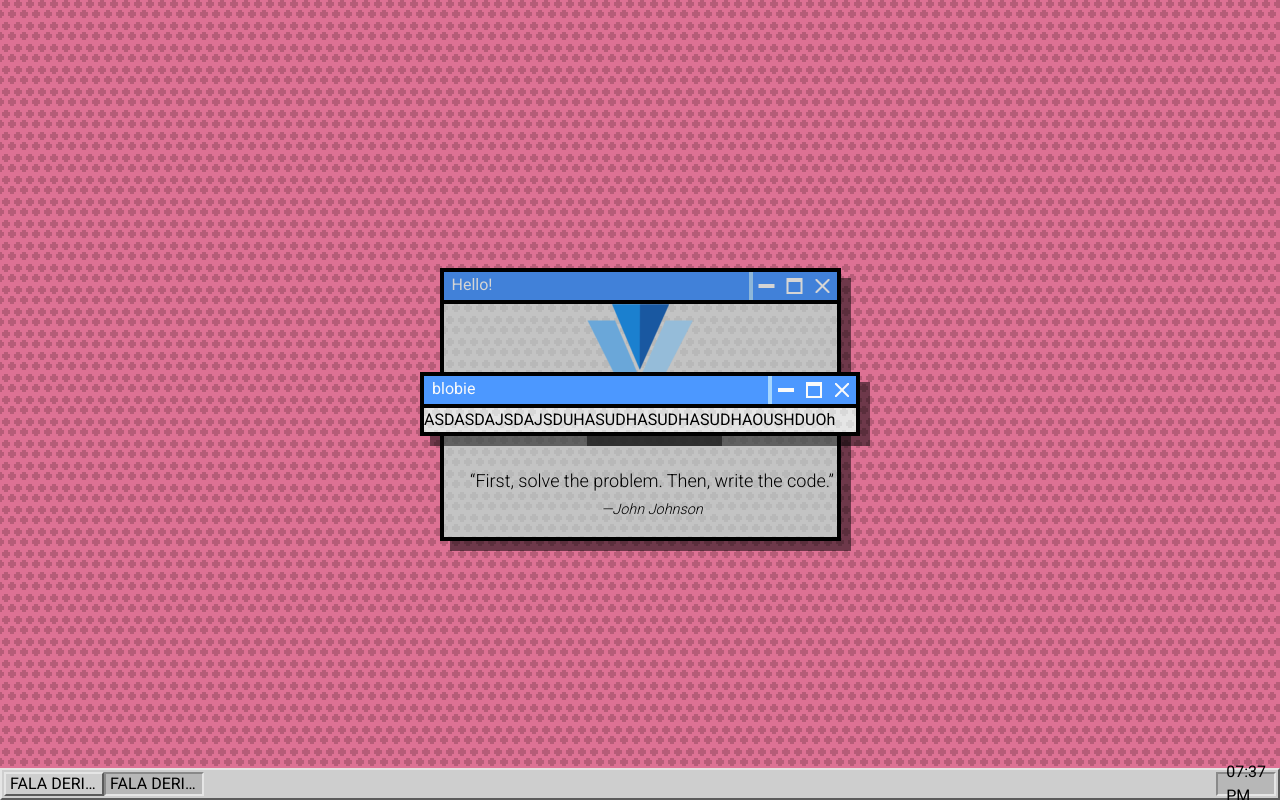
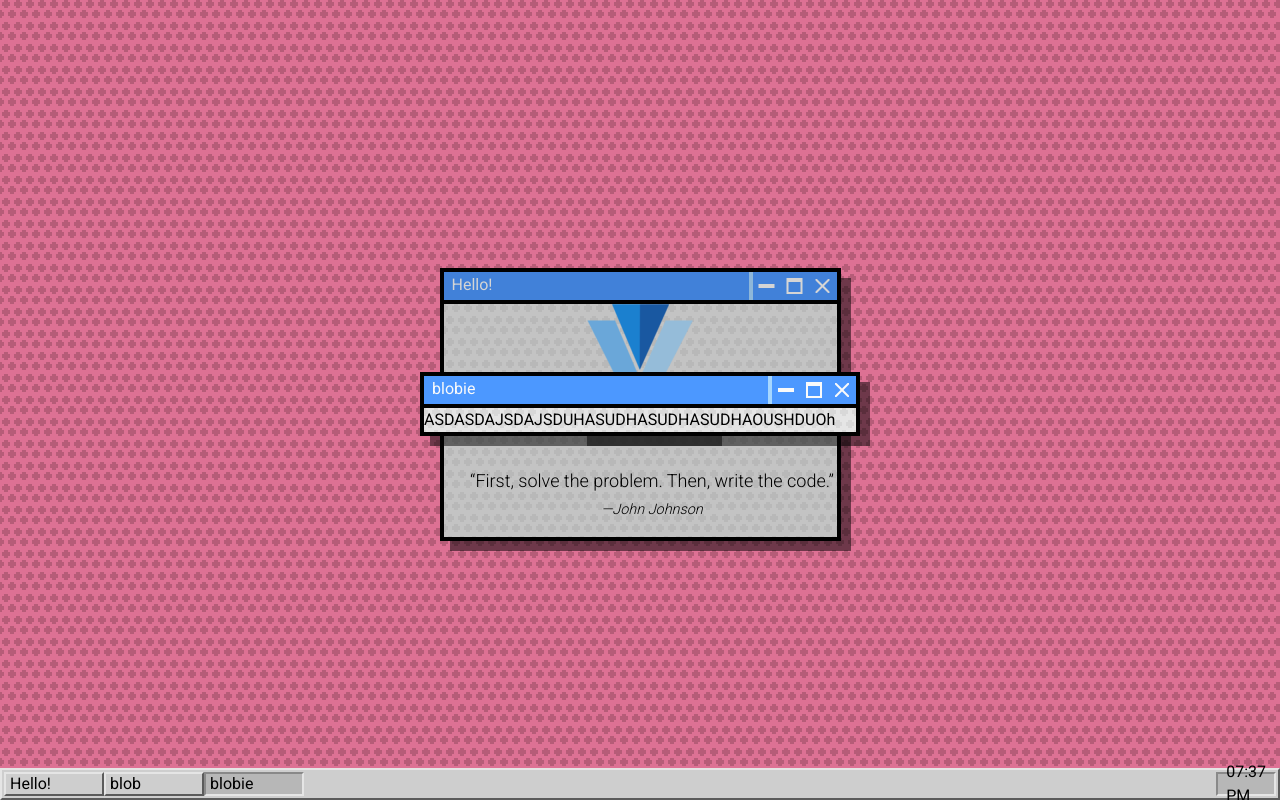
Before and after one commit to santiagogustavo/santiagogustavo.github.io, a Nuxt app: page /inspire in a window 1280 px wide. Built offline with nearby package versions, Linux system fonts and the light colour scheme.

Commit message:
feat(tasks): implement minimize/restore logic for active tasks

```diff
--- a/components/Taskbar/Taskbar.vue
+++ b/components/Taskbar/Taskbar.vue
@@ -1,13 +1,21 @@
 <template>
   <footer class="taskbar">
-    <Task>FALA DERICK AHAHHAHAHHHAHHHAHAAHHHAHAHAHAHAHAH</Task>
-    <Task active>FALA DERICK AHAHHAHAHHHAHHHAHAAHHHAHAHAHAHAHAH</Task>
+    <Task
+      v-for="window in windows"
+      :key="window.id"
+      :active="isWindowActive(window.id)"
+      @click.native="handleClickTask(window.id)"
+    >
+      {{ window.name }}
+    </Task>
     <Spacer />
     <Clock />
   </footer>
 </template>
 
 <script>
+import { mapGetters, mapActions } from 'vuex';
+
 import Task from '@/components/Taskbar/Task.vue';
 import Clock from '@/components/Taskbar/Clock.vue';
 import Spacer from '@/components/Spacer.vue';
@@ -18,6 +26,28 @@ export default {
     Task,
     Clock,
     Spacer,
+  },
+  computed: {
+    ...mapGetters({
+      windows: 'windowManager/getWindows',
+      activeWindow: 'windowManager/getActiveWindow',
+    }),
+  },
+  methods: {
+    ...mapActions({
+      minimizeWindow: 'windowManager/minimizeWindow',
+      restoreWindow: 'windowManager/restoreWindow',
+    }),
+    isWindowActive(id) {
+      return id === this.activeWindow;
+    },
+    handleClickTask(id) {
+      if (this.isWindowActive(id)) {
+        this.minimizeWindow(id);
+      } else {
+        this.restoreWindow(id);
+      }
+    },
   },
 };
 </script>
--- a/components/WindowManager/Window.vue
+++ b/components/WindowManager/Window.vue
@@ -81,7 +81,7 @@ export default {
   computed: {
     ...mapGetters({
       getWindowById: 'windowManager/getWindowById',
-      activeWindow: 'windowManager/activeWindow',
+      activeWindow: 'windowManager/getActiveWindow',
     }),
     storedWindow() {
       return this.getWindowById(this.id);
@@ -112,6 +112,12 @@ export default {
         '--min-width': `${this.dimensions.width}px`,
       };
     }
+  },
+  watch: {
+    isMinimized(next) {
+      if (!next) return;
+      this.isRestored = true;
+    },
   },
   created() {
     this.id = uuidv4();
--- a/store/windowManager.js
+++ b/store/windowManager.js
@@ -9,7 +9,6 @@ export const mutations = {
       ...state.windows,
       [payload.id]: payload,
     };
-    state.activeWindow = payload.id;
   },
   'MINIMIZE_WINDOW': (state, payload) => {
     state.windows = {
@@ -19,6 +18,11 @@ export const mutations = {
         isMinimized: true,
       },
     };
+    const remainingWindows = Object.values(state.windows).filter(window => !window.isMinimized);
+    const lastActiveWindow = remainingWindows.length
+      ? remainingWindows[remainingWindows.length - 1].id
+      : '';
+    state.activeWindow = lastActiveWindow;
   },
   'RESTORE_WINDOW': (state, payload) => {
     state.windows = {
@@ -28,7 +32,6 @@ export const mutations = {
         isMinimized: false,
       },
     };
-    state.activeWindow = payload;
   },
   'CLOSE_WINDOW': (state, payload) => {
     const { [payload]: removed, ...windows } = state.windows;
@@ -45,9 +48,14 @@ export const mutations = {
 export const actions = {
   registerWindow({ commit }, window) {
     commit('REGISTER_WINDOW', window);
+    commit('SET_ACTIVE_WINDOW', window?.id);
   },
   minimizeWindow({ commit }, id) {
     commit('MINIMIZE_WINDOW', id);
+  },
+  restoreWindow({ commit }, id) {
+    commit('RESTORE_WINDOW', id);
+    commit('SET_ACTIVE_WINDOW', id);
   },
   closeWindow({ commit }, id) {
     commit('CLOSE_WINDOW', id);
@@ -58,6 +66,7 @@ export const actions = {
 };
 
 export const getters = {
+  getWindows: (state) => state?.windows,
   getWindowById: (state) => (id) => state?.windows[id],
-  activeWindow: (state) => state?.activeWindow,
+  getActiveWindow: (state) => state?.activeWindow,
 };
```
Also changed, not shown: store/README.md (deleted).
